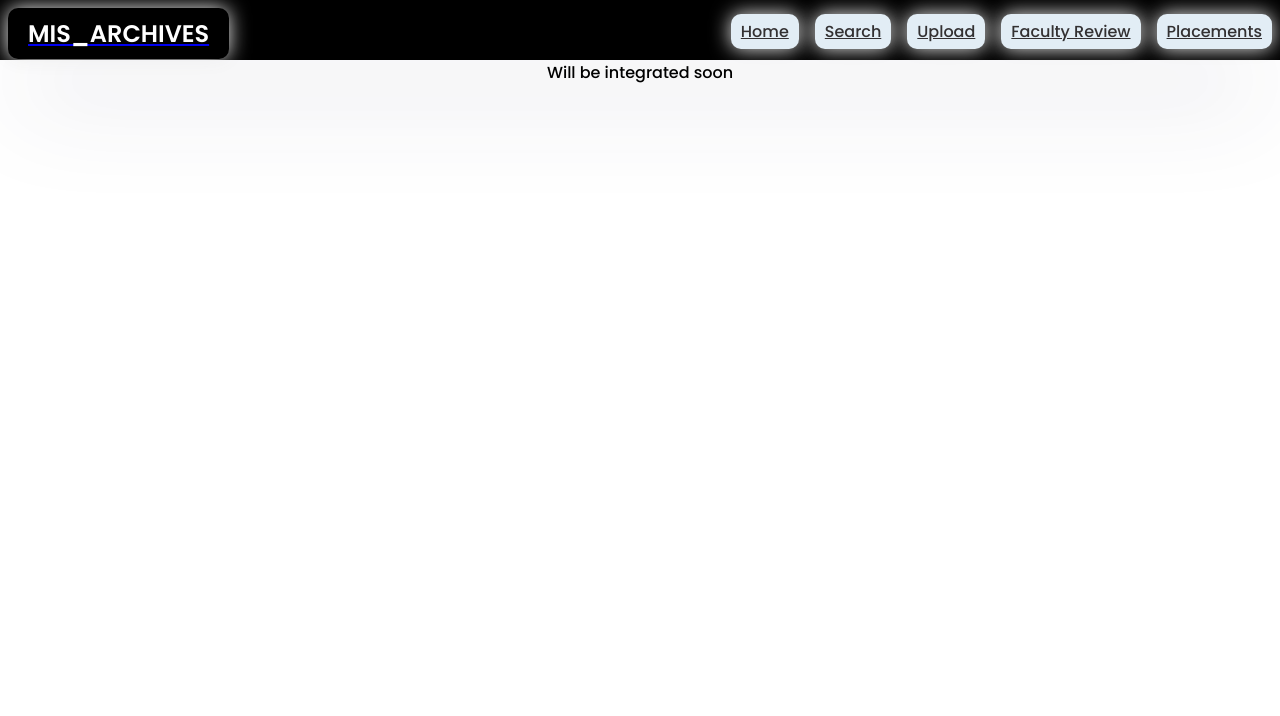
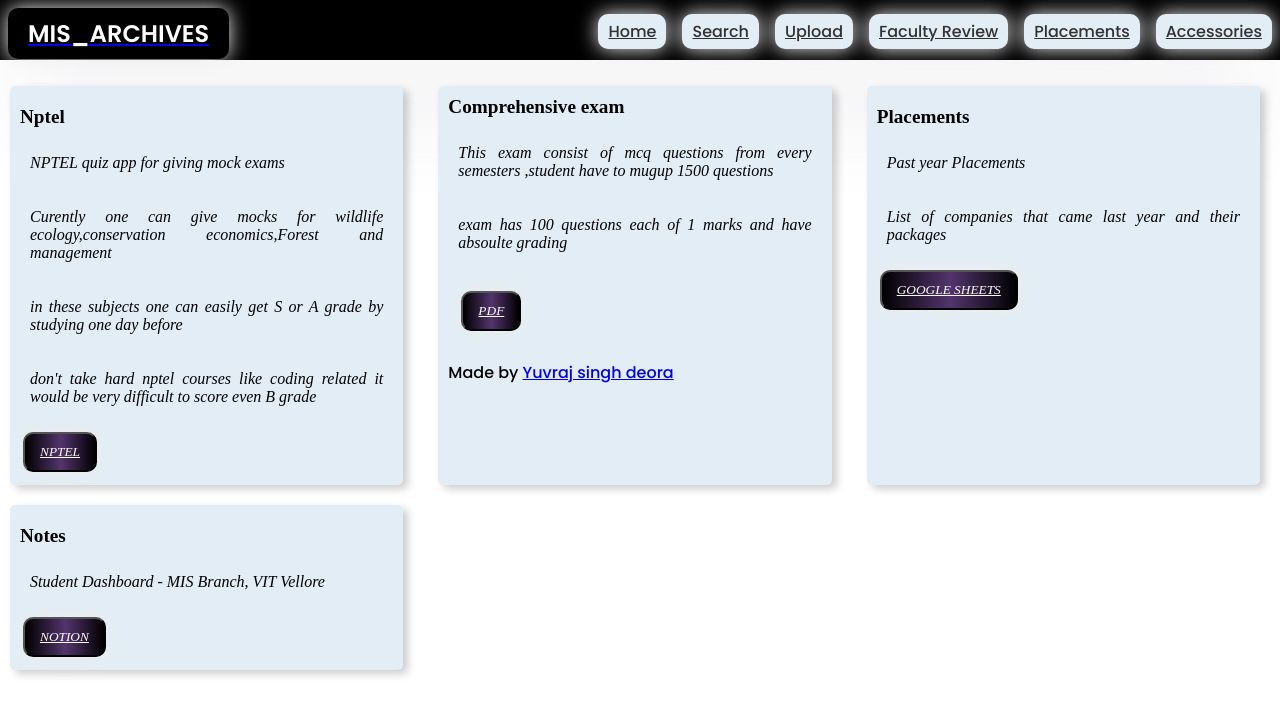
Before and after one commit to vikashchand/VITPYQ, a React (Create React App) app in the folder Frontend/: page /accessories in a window 1280 px wide. Shown: the top 716 px of the page. Built offline with nearby package versions, Linux system fonts and the light colour scheme.

Commit message:
added accessories

```diff
--- a/Frontend/src/App.js
+++ b/Frontend/src/App.js
@@ -15,6 +15,7 @@ import FacultyData from './Pages/Faculty/FacultyData';
 import PlacementsData from './Pages/Placements/PlacementsData';
 import PlacementsPage from './Pages/Placements/PlacementPage';
 import PlacementDetails from './Pages/Placements/PlacementDetails';
+import Accessories from './Pages/accessories/Accessories';
 
 
 
@@ -33,6 +34,7 @@ function App() {
       <Route path="/searchqps" element={ <Searchqp />} />
       <Route path="/faculty" element={ <FacultyList/> } />
       <Route path="/facultydata" element={<FacultyData/> } />
+      <Route path="/accessories" element={<Accessories/> } />
       <Route path="/placementdata" element={<PlacementsData/> } />
       <Route path="/placementblogs" element={<PlacementsPage/> } />
       <Route path="/placement/:id" element={<PlacementDetails/>} />
--- a/Frontend/src/Pages/LandingPage/LandingPage.jsx
+++ b/Frontend/src/Pages/LandingPage/LandingPage.jsx
@@ -85,7 +85,20 @@ const LandingPage = () => {
 
                 </div>
             </li>
+            <li className="feature-card">
+            <div className="feature-icon">
+            <FaSearch />
+          </div>
+            <div className="feature-details">
+              <h3>Placements </h3>
 
+              <p>Past year Placements</p>
+              <p>List of companies that came last year and their packages</p>
+
+  <button >   <Link className='lin' to="https://docs.google.com/spreadsheets/d/1bCY-6fq7ek990C860bN1QADkXukd5PCEMat1eVcYAoM/edit?usp=sharing">Google sheets  </Link> </button>
+
+              </div>
+          </li>
 
 
           <li className="feature-card">
--- /dev/null
+++ b/Frontend/src/Pages/accessories/Accessories.jsx
@@ -0,0 +1,90 @@
+import React from 'react'
+import { Link } from 'react-router-dom';
+const Accessories = () => {
+  return (
+    <div className="feature-container">
+        <div className="feature-description">
+
+          <ul className="feature-cards">
+            <li className="feature-card">
+              <div className="feature-icon">
+
+              </div>
+              <div className="feature-details">
+                <h3> Nptel</h3>
+
+                <p>NPTEL quiz app for giving mock exams</p>
+                <p>Curently one can give mocks for wildlife ecology,conservation economics,Forest and management</p>
+<p>in these subjects one can easily get S or A grade by studying one day before</p>
+<p>don't take hard nptel courses like coding related it would be very difficult to score even B grade </p>
+
+              <button >   <Link className='lin' to="https://nptelquiz.vercel.app">NPTEL  </Link> </button>
+
+              </div>
+            </li>
+
+            <li className="feature-card">
+
+
+                <h3>Comprehensive exam </h3>
+
+<p>This exam consist of mcq questions from every semesters ,student have to mugup 1500 questions  </p>
+<p>exam has 100 questions each of 1 marks and have absoulte grading</p>
+
+<p>
+
+<button >   <Link className='lin' to="https://quiz-me-zeta.vercel.app/">Pdf  </Link> </button>
+</p>
+
+
+
+Made by <a href="https://www.linkedin.com/in/yuvraj-singh-deora-06aug2001/" >
+Yuvraj singh deora
+</a>
+
+            </li>
+
+            <li className="feature-card">
+            <div className="feature-icon">
+
+            </div>
+            <div className="feature-details">
+              <h3>Placements </h3>
+
+              <p>Past year Placements</p>
+              <p>List of companies that came last year and their packages</p>
+
+  <button >   <Link className='lin' to="https://docs.google.com/spreadsheets/d/1bCY-6fq7ek990C860bN1QADkXukd5PCEMat1eVcYAoM/edit?usp=sharing">Google sheets  </Link> </button>
+
+              </div>
+          </li>
+
+
+          <li className="feature-card">
+          <div className="feature-icon">
+
+          </div>
+          <div className="feature-details">
+            <h3>Notes</h3>
+
+            <p>Student Dashboard - MIS Branch, VIT Vellore </p>
+
+<button >   <Link className='lin' to="https://mis-notes.notion.site/Student-Dashboard-MIS-Branch-VIT-Vellore-325fa0bf8fe341cd82cfb9bd9dd15260">NOTION  </Link> </button>
+
+            </div>
+        </li>
+
+
+
+
+
+
+          </ul>
+        </div>
+
+
+      </div>
+  )
+}
+
+export default Accessories
--- a/Frontend/src/components/Nav/Navbar.jsx
+++ b/Frontend/src/components/Nav/Navbar.jsx
@@ -54,6 +54,9 @@ const Navbar = () => {
           <li>
           <NavLink to="/placementBlogs" onClick={handleNavLinkClick}>Placements</NavLink>
         </li>
+        <li>
+        <NavLink to="/Accessories" onClick={handleNavLinkClick}>Accessories</NavLink>
+      </li>
           </ul>
         </div>
 
--- a/Frontend/src/components/Nav/navbar.css
+++ b/Frontend/src/components/Nav/navbar.css
@@ -175,7 +175,7 @@
     background-color: rgb(144, 138, 138);
 
 
-    height: 15rem;
+
     display: grid;
     grid-column: 4/5;
     align-items:flex-start;
```
Also changed, not shown: Frontend/src/App.css (+9 -0 lines).
